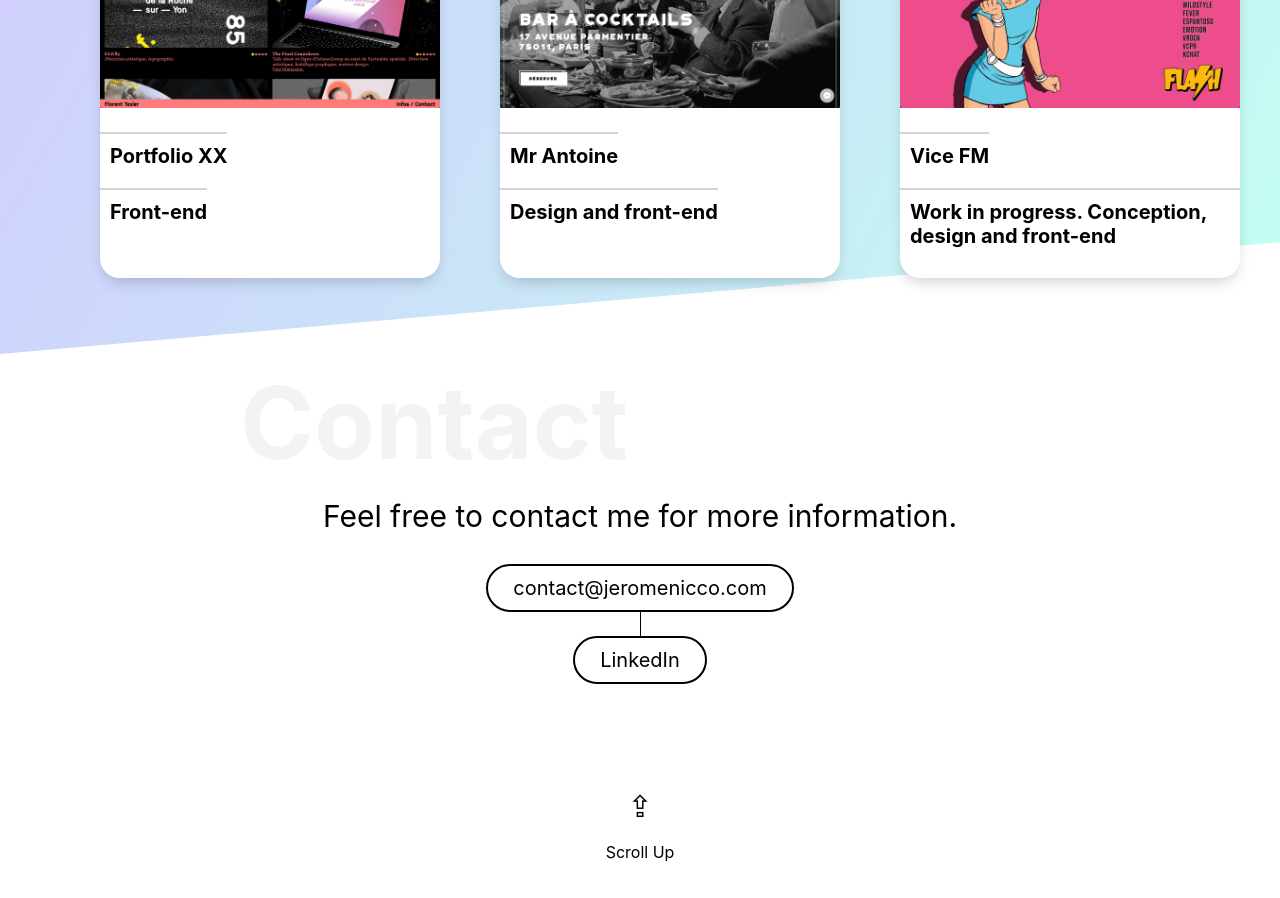
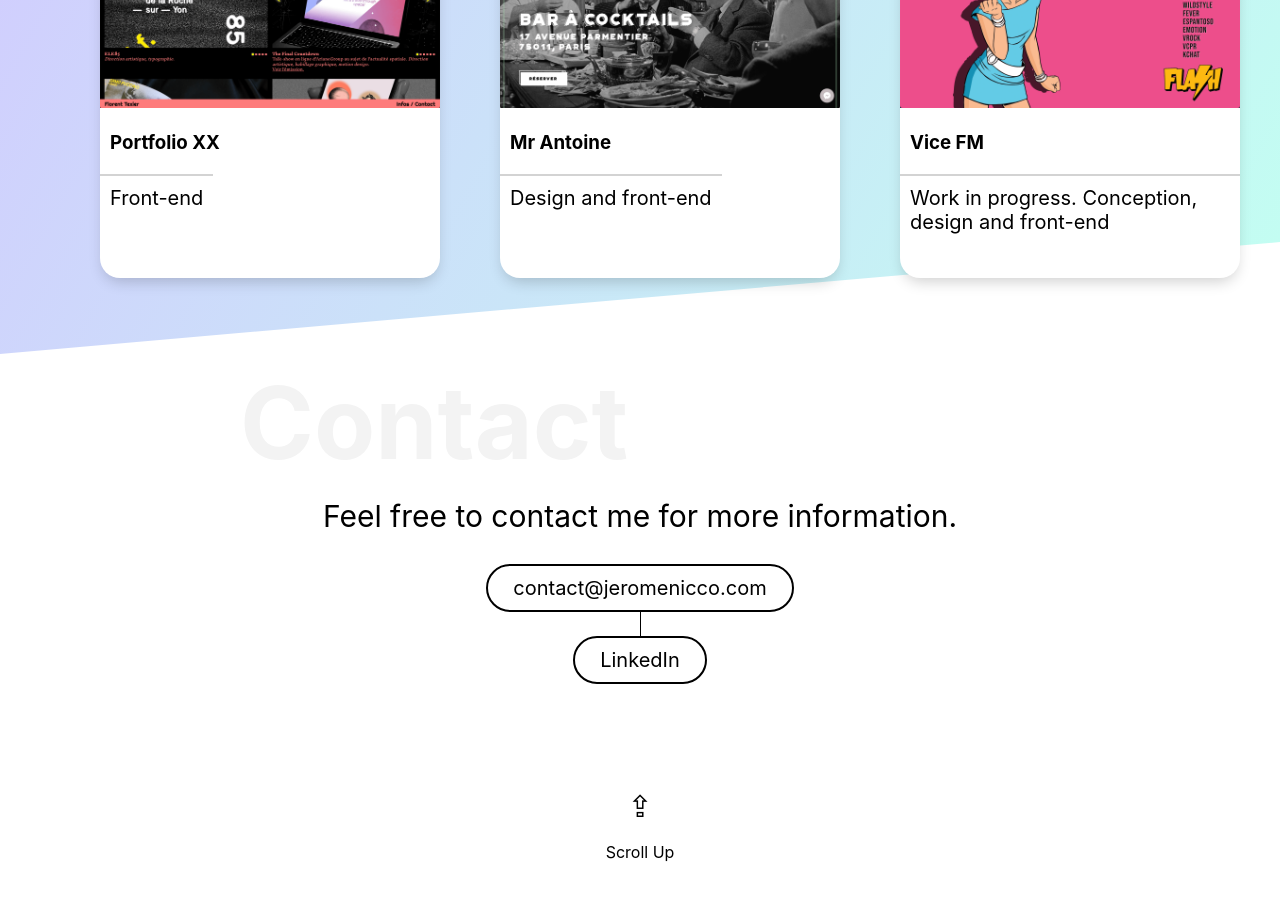
Before and after one commit to jeromenicco/my-portfolio, a React (Create React App) app: page / in a window 1280 px wide. Shown: the part 1620-2518 px from the top of the page. Built offline with nearby package versions, Linux system fonts and the light colour scheme.

Commit message:
WorkList width

```diff
--- a/src/components/WorkList.css
+++ b/src/components/WorkList.css
@@ -27,11 +27,16 @@
 
 .work-item-container p {
     padding-top: 10px;
+    padding-right: 10px;
     padding-left: 10px;
     width: fit-content;
     font-size: 20px;
-    font-weight: bold;
+    /* font-weight: bold; */
     border-top: 2px solid lightgrey;
+}
+
+.work-item-container h3{
+    padding-left: 10px;
 }
 
 
--- a/src/components/WorkList.js
+++ b/src/components/WorkList.js
@@ -52,7 +52,7 @@ function WorkList() {
                     <a href={`${item.url}`} target="_blank">
                         <img src={item.image} alt={item.name} />
                     </a>
-                      <p>{item.name}</p>
+                      <h3>{item.name}</h3>
                       <p>{item.resume}</p>
                   </div>
                   {
```
